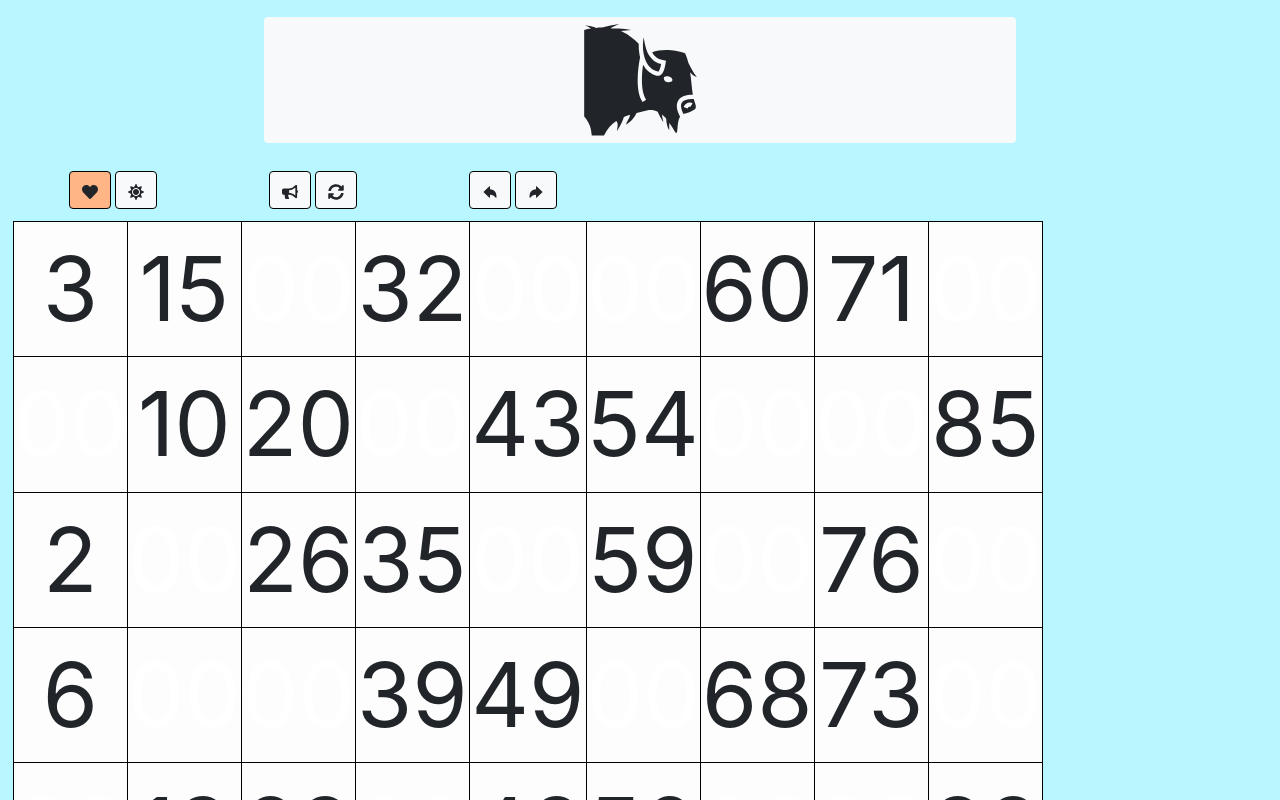
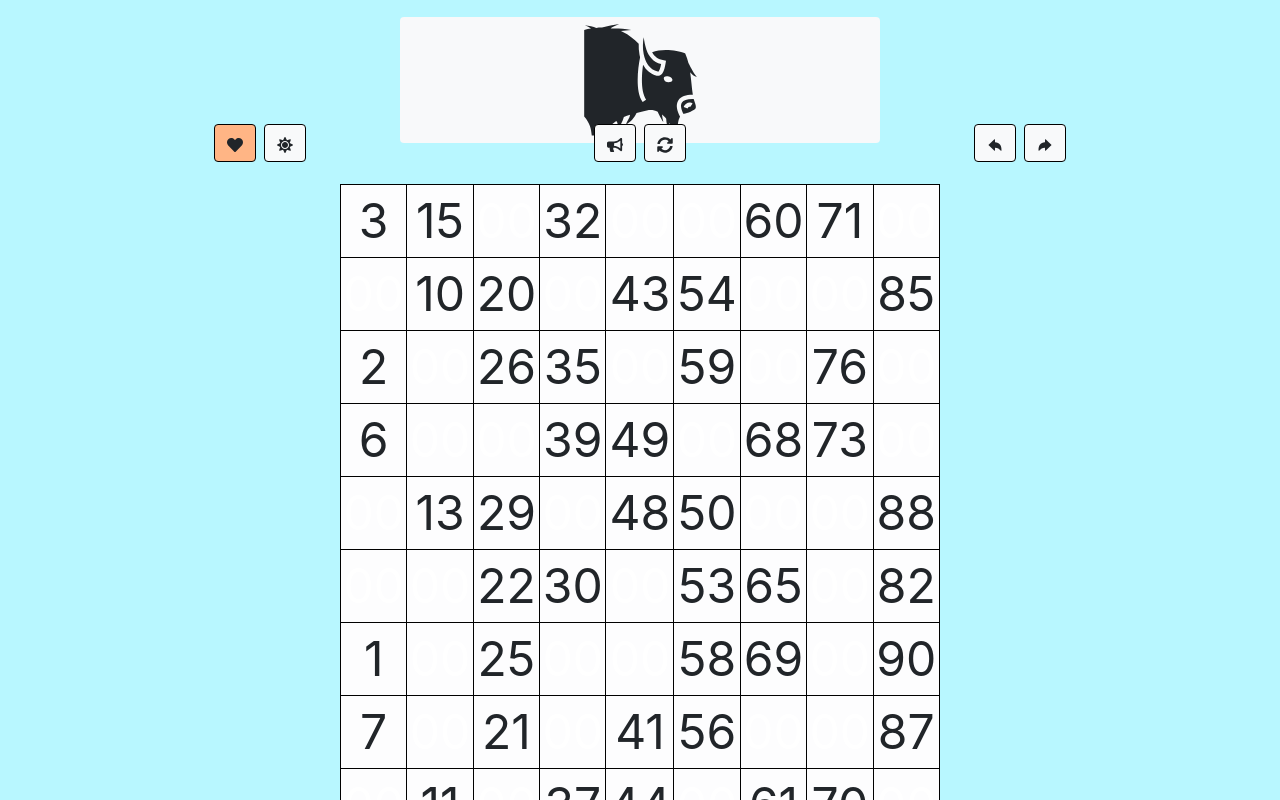
Before and after one commit to thaintp/doloto, a React (Create React App) app: page / in a window 1280 px wide. Shown: the top 800 px of the page. Built offline with nearby package versions, Linux system fonts and the light colour scheme.

Commit message:
realease: 1.1.1 best responsive

```diff
--- a/src/components/Board/Board.module.css
+++ b/src/components/Board/Board.module.css
@@ -4,19 +4,21 @@
 
 .container {
   text-align: center;
-  margin: auto 0;
   top: 100%;
   -ms-transform: translateY(-100%);
   transform: translateY(-100%);
   position: absolute;
+  height: 80%;
+  display: flex;
+  flex-direction: column;
+  align-items: center;
+  justify-content: center;
   width: 98%;
-  height: 80%;
 }
 
 @media screen and (min-width: 600px) {
-  .container {
-    width: 600px;
-    margin: 0 auto;
+  .badge {
+    max-width: 480px;
   }
 }
 
@@ -37,5 +39,5 @@ body {
   font-size: 15vh;
 }
 .badge {
-  width: 60%;
+  width: 80%;
 }
--- a/src/components/BoardGame/BoardGame.module.css
+++ b/src/components/BoardGame/BoardGame.module.css
@@ -7,3 +7,12 @@ tbody td {
   font-size: 7vw;
   vertical-align: middle !important;
 }
+
+@media screen and (min-width: 600px) {
+  tbody td {
+    font-size: xxx-large;
+  }
+  .container {
+    max-width: 600px;
+  }
+}
--- a/src/components/Header/Header.module.css
+++ b/src/components/Header/Header.module.css
@@ -12,3 +12,9 @@
     margin-right: 1px;
   }
 }
+
+@media screen and (min-width: 600px) {
+  .container {
+    max-width: 600px;
+  }
+}
--- a/src/components/Header/Header.tsx
+++ b/src/components/Header/Header.tsx
@@ -75,7 +75,7 @@ const Header = (props: HeaderPropsType) => {
     }
   };
   return (
-    <Container>
+    <Container className={styles.container}>
       <Row className={styles.header}>
         <Col xs={4} style={{ padding: "0" }}>
           <Button
--- a/src/components/TypeSwitcher/TypeSwitcher.module.css
+++ b/src/components/TypeSwitcher/TypeSwitcher.module.css
@@ -1,3 +1,7 @@
 .typeSwitcher {
   text-align: left !important;
 }
+
+.container {
+  margin-bottom: 2%;
+}
--- a/src/components/TypeSwitcher/TypeSwitcher.tsx
+++ b/src/components/TypeSwitcher/TypeSwitcher.tsx
@@ -26,7 +26,7 @@ const TypeSwitcher = (props: TypeSwitcherPropsType) => {
     });
   };
   return (
-    <div>
+    <div className={styles.container}>
       <h5 style={{ margin: "20px 0" }}>
         Tờ hiện tại là tờ màu{" "}
         <span style={{ backgroundColor: TypesColorLight[props.type[0]] }}>
--- a/src/index.css
+++ b/src/index.css
@@ -10,10 +10,12 @@
 
 html {
   height: 99%;
+  width: 100%;
 }
 
 body {
   min-height: 100%;
+  min-width: 100%;
   font-family: -apple-system, BlinkMacSystemFont, "Segoe UI", "Roboto", "Oxygen",
     "Ubuntu", "Cantarell", "Fira Sans", "Droid Sans", "Helvetica Neue",
     sans-serif;
```
